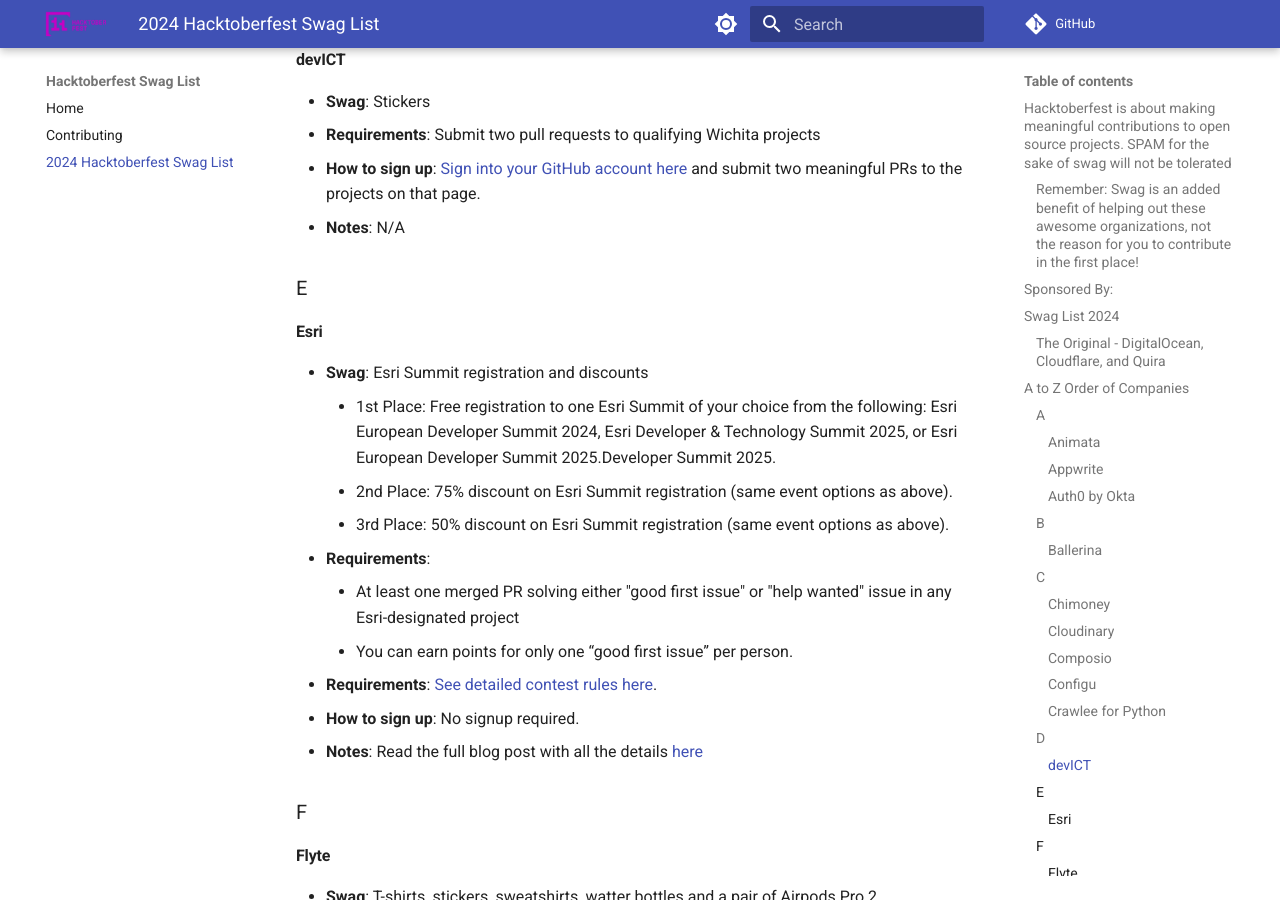
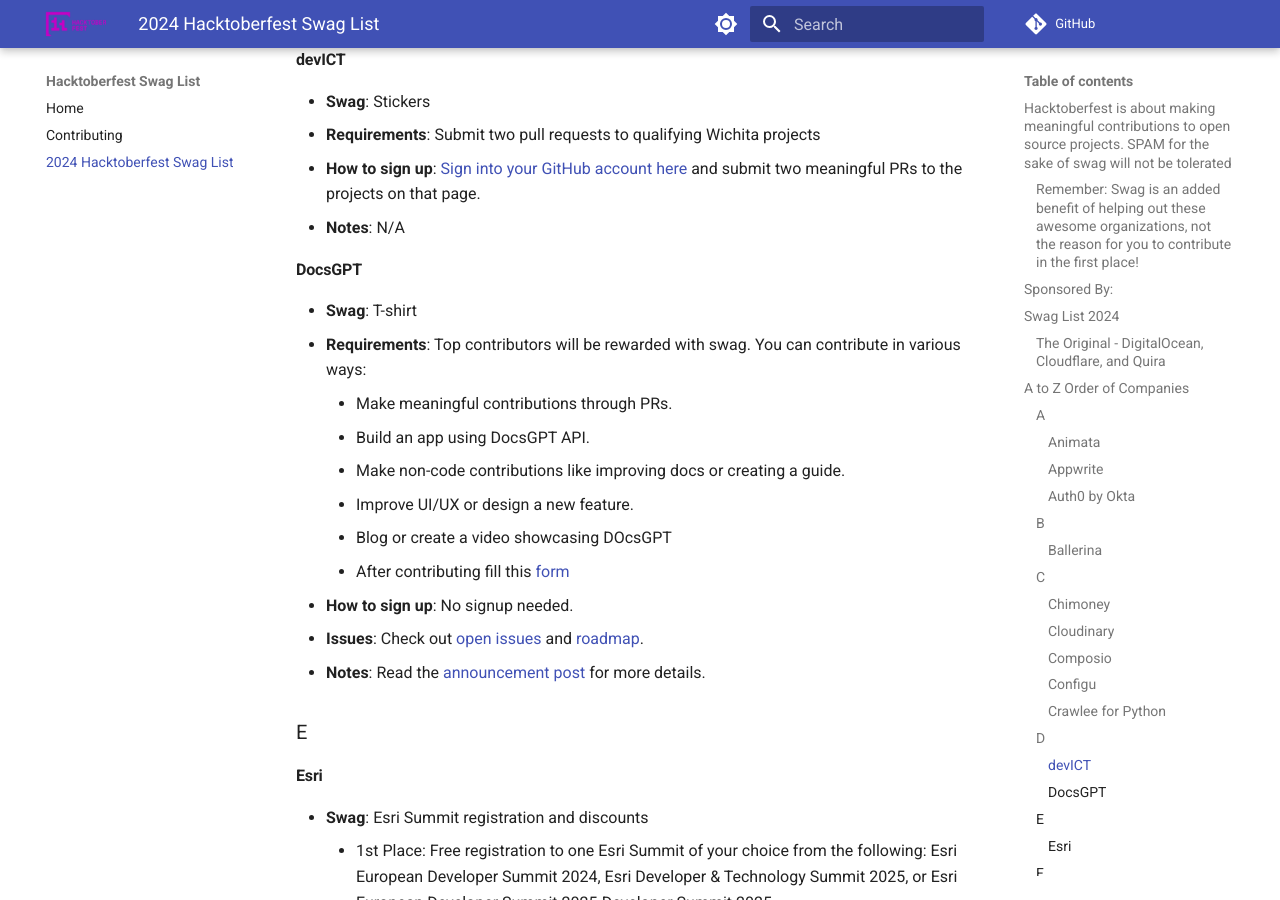
Before and after one commit to crweiner/hacktoberfest-swag-list, an MkDocs documentation site: the page built from docs/list.md, in a window 1280 px wide and 900 px high, scrolled down 4138 px. Built offline with MkDocs 1.6.1 and Material for MkDocs 9.7.7, drawn with Linux system fonts in a browser that asks for light colours; plug-ins that fetch from the network failed and are left out; comment, search, counter and statistics services are not loaded.

Commit message:
Add DocsGPT, closes #883

```diff
--- a/docs/list.md
+++ b/docs/list.md
@@ -129,6 +129,20 @@
 - **Requirements**: Submit two pull requests to qualifying Wichita projects
 - **How to sign up**: [Sign into your GitHub account here](https://hacktoberfest.devict.org/) and submit two meaningful PRs to the projects on that page.
 - **Notes**: N/A
+
+#### **DocsGPT**
+
+- **Swag**: T-shirt
+- **Requirements**: Top contributors will be rewarded with swag. You can contribute in various ways:
+    - Make meaningful contributions through PRs.
+    - Build an app using DocsGPT API.
+    - Make non-code contributions like improving docs or creating a guide.
+    - Improve UI/UX or design a new feature.
+    - Blog or create a video showcasing DOcsGPT
+    - After contributing fill this [form](https://airtable.com/appikMaJwdHhC1SDP/pagoblCJ9W29wf6Hf/form)
+- **How to sign up**: No signup needed.
+- **Issues**: Check out [open issues](https://github.com/arc53/DocsGPT/issues?q=sort%3Aupdated-desc+is%3Aissue+is%3Aopen) and [roadmap](https://github.com/orgs/arc53/projects/2).
+- **Notes**: Read the [announcement post](https://github.com/arc53/DocsGPT/blob/main/HACKTOBERFEST.md) for more details.
 
 ### E
 
```
